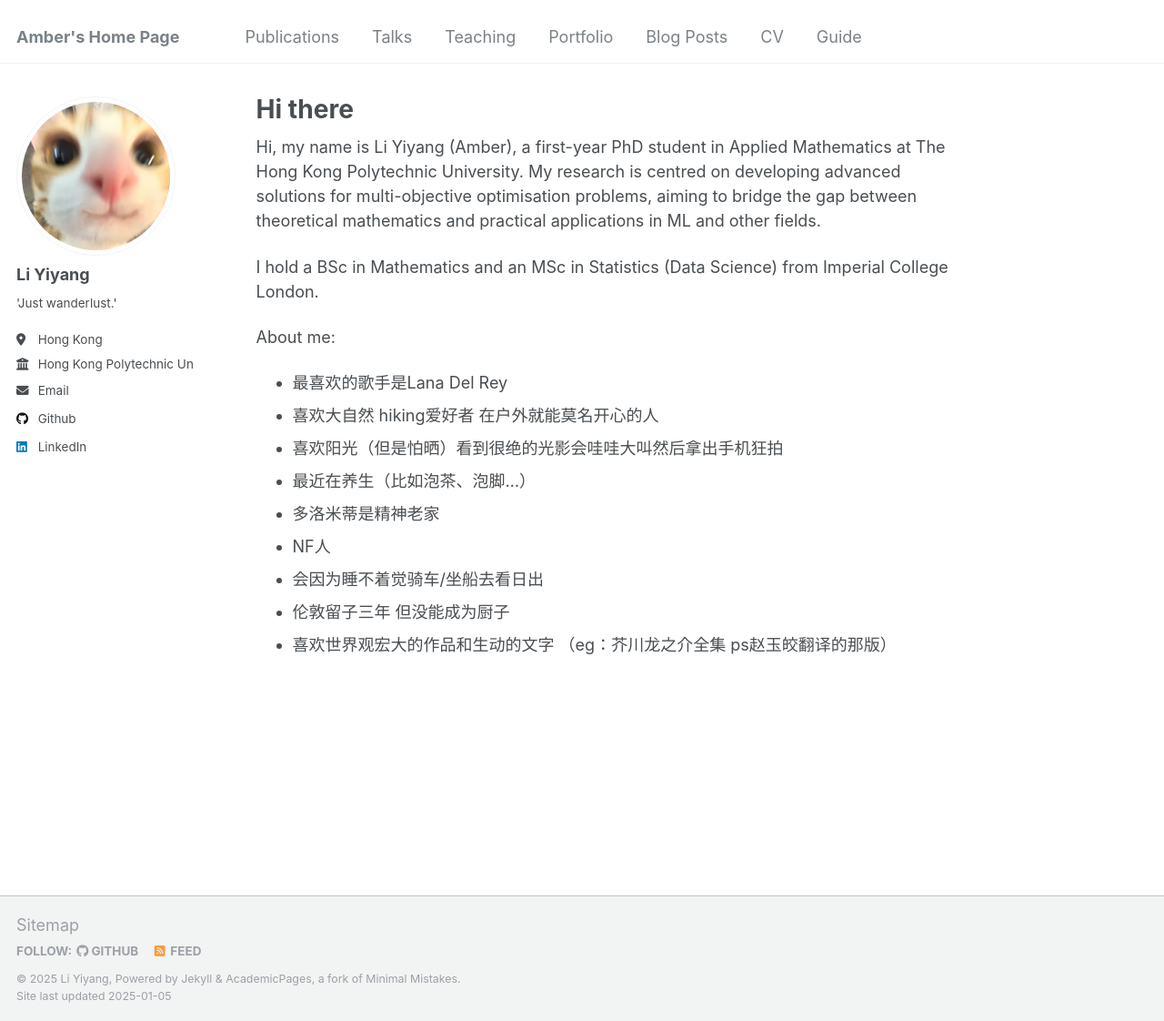
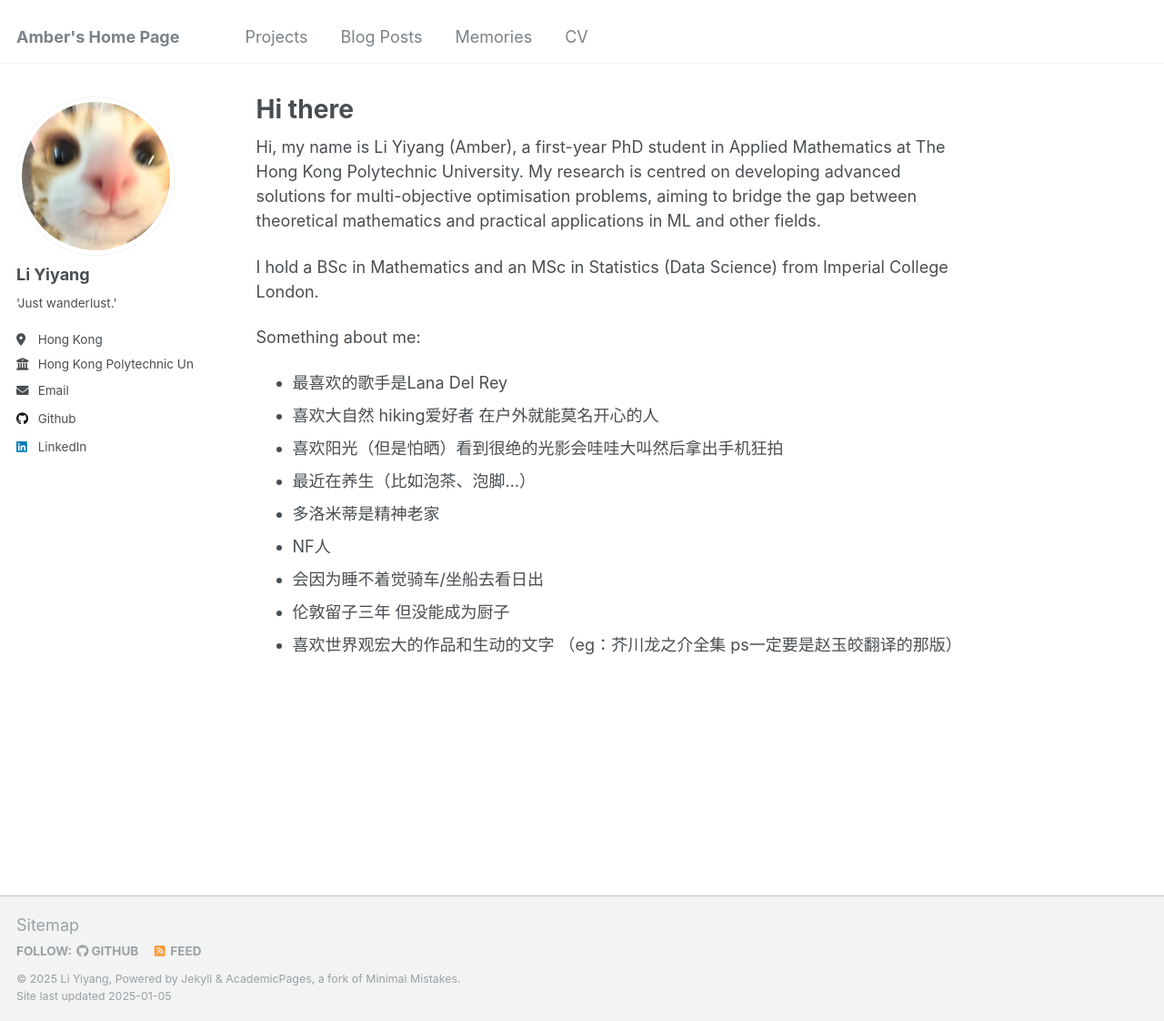
Before and after one commit to liyiyang-amber/liyiyang-amber.github.io, a Jekyll site: the page built from _pages/about.md, in a window 1280 px wide and 1122 px high. Shown: the whole window at 91% size. Built offline with Jekyll 4.4.1, drawn with Linux system fonts in a browser that asks for light colours.

Commit message:
👏 change layout of website

```diff
--- a/_config.yml
+++ b/_config.yml
@@ -58,7 +58,7 @@ author:
   keybase          : # Username
   instagram        : # Username
   lastfm           : # Username
-  linkedin         : "http://linkedin.com/in/yiyang-li-amber"
+  linkedin         : "http://www.linkedin.com/in/yiyang-li-amber"
   mastodon         : # URL
   medium           : # URL
   pinterest        : # Username
--- a/_data/navigation.yml
+++ b/_data/navigation.yml
@@ -5,23 +5,14 @@
 # prevent it from being included in the site.
 
 main:
-  - title: "Publications"
-    url: /publications/
-
-  - title: "Talks"
-    url: /talks/
-
-  - title: "Teaching"
-    url: /teaching/
-
-  - title: "Portfolio"
+  - title: "Projects"
     url: /portfolio/
 
   - title: "Blog Posts"
     url: /year-archive/
 
+  - title: "Memories"
+    url: /year-archive/
+
   - title: "CV"
     url: /cv/
-
-  - title: "Guide"
-    url: /markdown/
--- a/_pages/about.md
+++ b/_pages/about.md
@@ -11,7 +11,7 @@ Hi, my name is Li Yiyang (Amber), a first-year PhD student in Applied Mathematic
 
 I hold a BSc in Mathematics and an MSc in Statistics (Data Science) from Imperial College London.
 
-About me:
+Something about me:
 - 最喜欢的歌手是Lana Del Rey
 - 喜欢大自然 hiking爱好者 在户外就能莫名开心的人
 - 喜欢阳光（但是怕晒）看到很绝的光影会哇哇大叫然后拿出手机狂拍
@@ -20,4 +20,4 @@ About me:
 - NF人
 - 会因为睡不着觉骑车/坐船去看日出
 - 伦敦留子三年 但没能成为厨子
-- 喜欢世界观宏大的作品和生动的文字 （eg：芥川龙之介全集 ps赵玉皎翻译的那版）
+- 喜欢世界观宏大的作品和生动的文字 （eg：芥川龙之介全集 ps一定要是赵玉皎翻译的那版）
```
